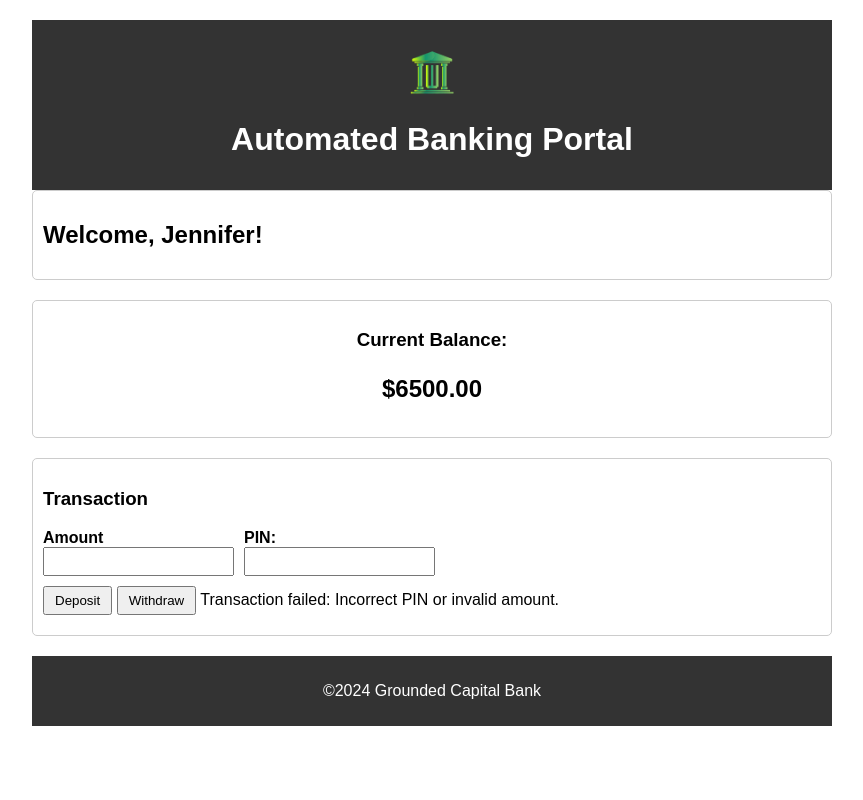
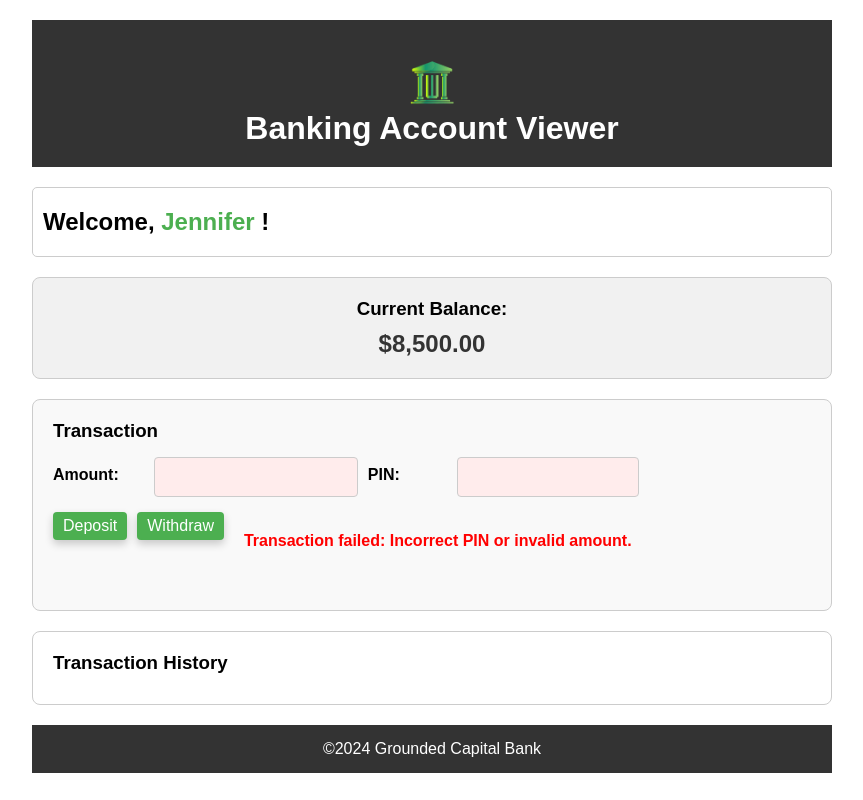
Before and after one commit to MikaZ21/BuildingAppPractice, a plain HTML site: page Automated Banking/index.html in a window 1280 px wide. Both pictures are taken after a click on the button "Deposit". Shown: the whole page, without its empty margins (208-1071 px from the left). Drawn offline with Linux system fonts and the light colour scheme.

Commit message:
Refined error handling and transaction logic, updated related JavaScript functions.

```diff
--- a/Automated Banking/index.html
+++ b/Automated Banking/index.html
@@ -11,7 +11,7 @@
     <div class="container">
         <header>
             <img class="bankLogoImg" src="images/bankLogo.png" alt="Logo image for bank">
-            <h1>Automated Banking Portal</h1>
+            <h1>Banking Account Viewer</h1>
         </header>
         <main>
             <section class="greeting">
@@ -25,7 +25,7 @@
                 <h3>Transaction</h3>
                 <form>
                     <div class="form-group">
-                        <label for="amount">Amount</label>
+                        <label for="amount">Amount:</label>
                         <input type="number" id="amount" name="amount" min="0" step="0.01" required>
                     </div>
                     <div class="form-group">
@@ -35,10 +35,15 @@
                     <div class="form-group">
                         <button type="button" id="deposit-btn" class="deposit">Deposit</button>
                         <button type="button" id="withdraw-btn" class="withdraw">Withdraw</button>
-                        <span class="err-msg" ></span>
                     </div>
-
+                        <div class="error-container">
+                            <span class="err-msg" ></span>
+                        </div>
                 </form>
+            </section>
+            <section class="transaction-history">
+                <h3>Transaction History</h3>
+                <ul id="transaction-list"></ul>
             </section>
         </main>
         <footer>
--- a/Automated Banking/script.js
+++ b/Automated Banking/script.js
@@ -1,4 +1,5 @@
-let accountBalance = 6500;
+let accountBalance = 8500;
+let errorTimeout;
 
 const depositBtn = document.getElementById('deposit-btn');
 const withdrawBtn = document.getElementById('withdraw-btn');
@@ -6,6 +7,32 @@ const amountInput = document.getElementById('amount');
 const pinInput = document.getElementById('pin');
 const currentBalance = document.getElementById('balance-amount');
 const errorMessage = document.querySelector('.err-msg');
+const transactionList = document.getElementById('transaction-list');
+
+const formatCurrency = (amount) => {
+    return amount.toLocaleString('en-US', { style: 'currency', currency:'USD' });
+};
+
+const addToTransactionHistory = (type, amount) => {
+    const transactionItem = document.createElement('li');
+    const timestamp = new Date();
+
+    const dateOptions = { year: 'numeric', month: 'long', day: 'numeric' };
+    const timeOptions = { hour: 'numeric', minute: 'numeric', hour12: true };
+
+    const dateStr = timestamp.toLocaleDateString('en-US', dateOptions);
+    const timeStr = timestamp.toLocaleTimeString('en-US', timeOptions);
+
+    const transactionHistoryText = document.createElement('span');
+    transactionHistoryText.textContent = `${type}: ${formatCurrency(amount)}`;
+
+    const transactionHistoryDate = document.createElement('span');
+    transactionHistoryDate.textContent = `${dateStr}, ${timeStr}`;
+
+    transactionItem.appendChild(transactionHistoryText);
+    transactionItem.appendChild(transactionHistoryDate);
+    transactionList.appendChild(transactionItem);
+};
 
 const deposit = () => {
     const amount = parseFloat(amountInput.value);
@@ -14,9 +41,11 @@ const deposit = () => {
     if (pin === '1234' && amount > 0) {
       accountBalance += amount;
       updateBalance();
+      addToTransactionHistory('Deposit', amount); // トランザクション履歴に追加
       // amountとpinの値をリセットする。
       amountInput.value = '';
       pinInput.value = '';
+      clearErrorStyles();
     } else {
       showError("Transaction failed: Incorrect PIN or invalid amount.");
     }
@@ -26,50 +55,61 @@ const withdraw = () => {
     const amount = parseFloat(amountInput.value);
     const pin = pinInput.value;
 
-    console.log('Amount:', amount);
-    console.log('PIN:', pin);
-    console.log('Current Balance before withdrawal:', accountBalance);
-
     if (pin === '1234' && amount > 0 && amount <= accountBalance) {
       accountBalance -= amount;
       updateBalance();
+      addToTransactionHistory('Withdraw', amount);
       amountInput.value = '';
       pinInput.value = '';
+      clearErrorStyles();
 
-      console.log('New Balance after withdrawal:', accountBalance); // Log the updated balance
-    } else if (pin !== '1234') {
-        showError("Transaction failed: Incorrect PIN.");
-    } else if (amount > accountBalance) {
-        showError("Transaction failed: Insufficient balance.");
     } else {
-        showError("Transaction failed: Invalid amount.");
+      showError("Transaction failed: Incorrect PIN or invalid amount.");
     }
   };
 
 const updateBalance = () => {
-    currentBalance.textContent = `$${accountBalance.toFixed(2)}`;
+    currentBalance.textContent = formatCurrency(accountBalance);
 }
 
 const showError = (message) => {
+    clearTimeout(errorTimeout);
     errorMessage.textContent = message;
+    errorMessage.style.opacity = '1';
+    errorMessage.style.display = 'block';
+    amountInput.classList.add('input-error');
+    pinInput.classList.add('input-error');
+
+    errorTimeout = setTimeout(() => {
+        hideError();
+    }, 10000);
+};
+
+const hideError = () => {
+    errorMessage.style.opacity = '0';
     setTimeout(() => {
+        errorMessage.style.display = 'none';
         errorMessage.textContent = '';
-    }, 3000);
+    }, 500); // CSSのトランジションと合わせる
 };
+
+const clearErrorStyles = () => {
+    amountInput.classList.remove('input-error');
+    pinInput.classList.remove('input-error');
+    hideError();
+};
+
+amountInput.addEventListener('input', clearErrorStyles);
+pinInput.addEventListener('input', clearErrorStyles);
 
 depositBtn.addEventListener('click', deposit);
 withdrawBtn.addEventListener('click', withdraw);
 
-const greeting = (name) => `Welcome, ${name}!`;
-// Get the HTML element where to display the greeting
+const greeting = (name) => `Welcome, <span class="user-name">${name}</span> !`;
 const greetingElement = document.getElementById('greeting');
-// A variable containing the user's name
 const userName = "Jennifer";
 // Update the greeting element's content
-greetingElement.textContent = greeting(userName);
+greetingElement.innerHTML = greeting(userName);
 
 // Initialize the balance when the page loads
 updateBalance();
-
-
-console.log('Script loaded');
--- a/Automated Banking/style.css
+++ b/Automated Banking/style.css
@@ -1,9 +1,9 @@
-/* Basic styles */
-body {
-    font-family: Arial, sans-serif;
+body, h1, h2, h3, p, form, input, button, ul {
     margin: 0;
     padding: 0;
-  }
+    box-sizing: border-box;
+    font-family: 'Arial', sans-serif;
+}
 
   .container {
     max-width: 800px;
@@ -11,12 +11,11 @@ body {
     padding: 20px;
   }
 
-  /* Header styles */
   header {
     background-color: #333;
     color: #fff;
-    padding: 10px;
     text-align: center;
+    padding: 20px;
   }
 
   .bankLogoImg {
@@ -24,6 +23,15 @@ body {
     height: 50px;
     margin-top: 1rem;
   }
+
+  .user-name {
+    color: #4CAF50;
+  }
+
+  .greeting {
+    margin: 20px 0;
+    padding:20px 10px;
+}
 
   /* Section styles */
   section {
@@ -34,13 +42,22 @@ body {
   }
 
   .balance {
+    background-color: #f1f1f1;
+    padding: 20px;
+    border-radius: 8px;
+    margin-bottom: 20px;
     text-align: center;
   }
 
-  .balance-amount {
-    font-size: 24px;
+  .balance h3 {
+    margin-bottom: 10px;
+}
+
+.balance .balance-amount {
+    font-size: 1.5em;
     font-weight: bold;
-  }
+    color: #333;
+}
 
   .transaction form {
     display: flex;
@@ -52,32 +69,157 @@ body {
     margin-bottom: 10px;
   }
 
+  .form-group-full {
+    flex: 1 0 100%;
+}
+
   .form-group label {
     display: block;
     font-weight: bold;
+    margin-bottom: 5px;
   }
 
   .form-group input {
-    padding: 5px;
-  }
+    width: 100%;
+    padding: 10px;
+    border: 1px solid #ccc;
+    border-radius: 4px;
+    font-size: 1em;  }
 
   .form-group button {
     padding: 5px 10px;
   }
 
-  .transaction-history .history-list {
+  .transaction {
+    background-color: #f9f9f9;
+    padding: 20px;
+    border-radius: 8px;
+    margin-bottom: 20px;
+    height: 170px;
+}
+
+.transaction h3 {
+    margin-bottom: 15px;
+}
+
+.form-group {
+    margin-bottom: 15px;
+}
+
+.form-group label {
+    display: block;
+    margin-bottom: 5px;
+    font-weight: bold;
+}
+
+.form-group input {
+    width: 100%;
+    padding: 10px;
+    border: 1px solid #ccc;
+    border-radius: 4px;
+    font-size: 1em;
+    outline-color: #1a7e1f;
+}
+
+button {
+    background-color: #4CAF50;
+    color: white;
+    border: none;
+    padding: 20px 30px;
+    font-size: 1em;
+    border-radius: 4px;
+    cursor: pointer;
+    margin-right: 10px;
+    transition: background-color 0.3s ease;
+    box-shadow: 0 4px 8px rgba(0,0,0,0.2);
+}
+
+button:hover {
+    background-color: #1a7e1f;
+}
+
+.err-msg {
+    color: red;
+    font-weight: bold;
+    margin-top: 10px;
+    display: block;
+    opacity: 0;
+    transition: opacity 0.5s ease-in-out;
+}
+
+.error-container {
+    height: 1em; /* エラーメッセージの領域を常に確保 */
+    margin-top: 10px;
+    margin-bottom: 10px;
+}
+
+.transaction-history {
+    background-color: #ffffff;
+    padding: 20px;
+    border-radius: 8px;
+    margin-top: 20px;
+}
+
+.transaction-history h3 {
+    margin-bottom: 10px;
+}
+
+.transaction-history ul {
     list-style-type: none;
     padding: 0;
-  }
+}
 
-  .transaction-history .history-list li {
-    margin-bottom: 5px;
-  }
+.transaction-history li {
+    background-color: #f1f1f1;
+    padding: 10px;
+    margin-bottom: 15px;
+    border-radius: 4px;
+    display: flex;
+    justify-content: space-between;
+    box-shadow: 0 4px 8px rgba(0,0,0,0.2);
+}
 
-  /* Footer styles */
+.transaction-history li span {
+    margin: 0 10px;
+}
+
   footer {
     background-color: #333;
     color: #fff;
-    padding: 10px;
+    padding: 15px;
     text-align: center;
   }
+
+  @media (min-width: 600px) {
+    .form-group {
+        display: flex;
+        align-items: center;
+    }
+
+    .form-group-full {
+        display: block;
+        margin-bottom: 10px;
+    }
+
+    .form-group label {
+        flex: 1;
+        margin-right: 10px;
+    }
+
+    .form-group input {
+        flex: 2;
+    }
+
+    .form-group button {
+        margin-top: 0;
+    }
+
+    .transaction-buttons {
+        display: flex;
+        justify-content: flex-start;
+    }
+
+    .input-error {
+        background-color: rgb(255, 236, 236);
+    }
+}
```
